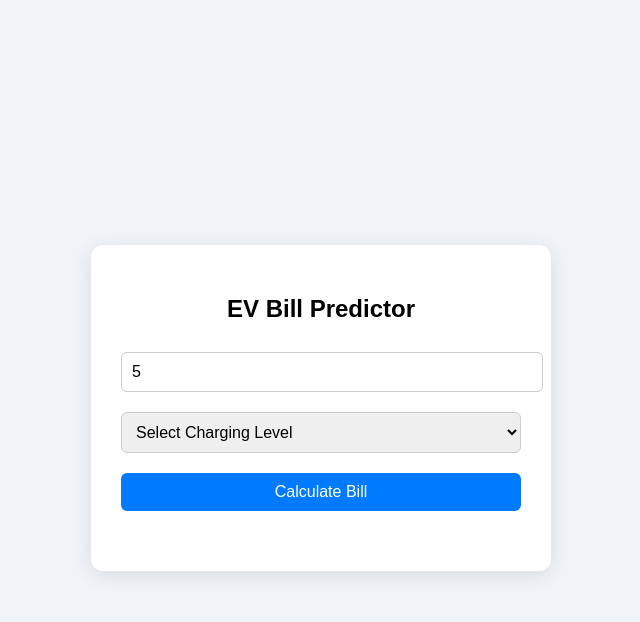
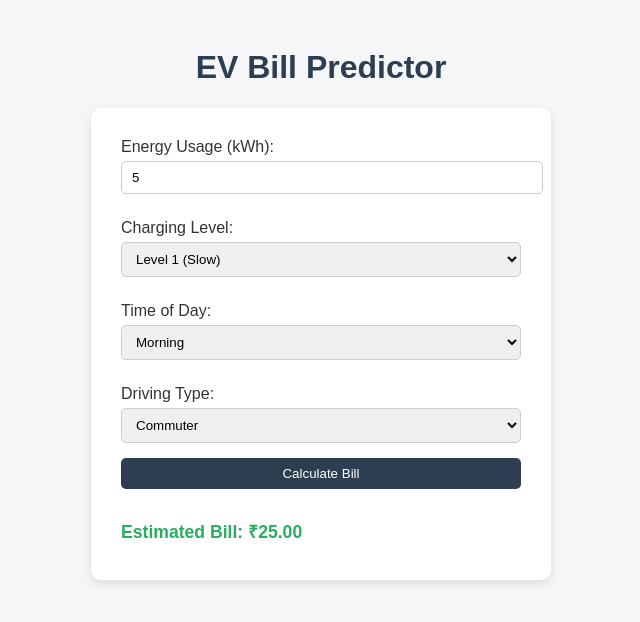
Before and after one commit to akandik/ev-bill-predictor, a plain HTML site: page index.html in a window 1280 px wide. Both pictures are taken after typing "5" into the empty fields and a click on the button "Calculate Bill". Shown: the whole page, without its empty margins (319-959 px from the left). Drawn offline with Linux system fonts and the light colour scheme.

Commit message:
Enhance bill calculation with new inputs
Updated the EV Bill Predictor to include time of day and driving type adjustments for bill calculation.

```diff
--- a/index.html
+++ b/index.html
@@ -7,56 +7,80 @@
     <style>
         body {
             font-family: Arial, sans-serif;
-      background: #f0f4f8;
+            background: #f4f6f8;
+            color: #333;
             display: flex;
-      justify-content: center;
+            flex-direction: column;
             align-items: center;
-      height: 100vh;
+            padding: 20px;
+        }
+        h1 {
+            color: #2c3e50;
         }
         .container {
-      background: white;
-      padding: 30px;
-      border-radius: 12px;
-      box-shadow: 0 4px 20px rgba(0,0,0,0.1);
-      text-align: center;
+            background: #fff;
+            padding: 20px 30px;
+            border-radius: 10px;
+            box-shadow: 0px 4px 10px rgba(0,0,0,0.1);
             max-width: 400px;
             width: 100%;
         }
+        label {
+            display: block;
+            margin: 10px 0 5px;
+        }
         input, select, button {
-      padding: 10px;
-      margin: 10px 0;
             width: 100%;
-      border-radius: 6px;
+            padding: 8px 10px;
+            margin-bottom: 15px;
+            border-radius: 5px;
             border: 1px solid #ccc;
-      font-size: 16px;
         }
         button {
-      background: #007BFF;
-      color: white;
+            background: #2c3e50;
+            color: #fff;
             border: none;
             cursor: pointer;
         }
         button:hover {
-      background: #0056b3;
+            background: #34495e;
         }
         #output {
-      margin-top: 20px;
+            margin-top: 15px;
             font-weight: bold;
-      font-size: 18px;
-      color: #333;
+            font-size: 1.1em;
+            color: #27ae60;
         }
     </style>
 </head>
 <body>
+    <h1>EV Bill Predictor</h1>
     <div class="container">
-    <h2>EV Bill Predictor</h2>
-    <input type="number" id="usage" placeholder="Enter kWh used" min="0" />
+        <label for="usage">Energy Usage (kWh):</label>
+        <input type="number" id="usage" placeholder="Enter kWh used" min="0">
+
+        <label for="charging-level">Charging Level:</label>
         <select id="charging-level">
-      <option value="">Select Charging Level</option>
             <option value="1">Level 1 (Slow)</option>
             <option value="2">Level 2 (Medium)</option>
-      <option value="3">DC Fast</option>
+            <option value="3">DC Fast (Quick)</option>
         </select>
+
+        <label for="time-of-day">Time of Day:</label>
+        <select id="time-of-day">
+            <option value="morning">Morning</option>
+            <option value="afternoon">Afternoon</option>
+            <option value="evening">Evening</option>
+            <option value="night">Night</option>
+        </select>
+
+        <label for="driving-type">Driving Type:</label>
+        <select id="driving-type">
+            <option value="commuter">Commuter</option>
+            <option value="casual">Casual Driver</option>
+            <option value="long-distance">Long Distance Traveler</option>
+        </select>
+
         <button id="calculate-btn">Calculate Bill</button>
         <p id="output"></p>
     </div>
@@ -67,21 +91,29 @@
 
             const usage = Number(document.getElementById('usage').value);
             const level = Number(document.getElementById('charging-level').value);
+            const time = document.getElementById('time-of-day').value;
+            const driving = document.getElementById('driving-type').value;
 
-      if (!usage || !level) {
-        alert("Please enter all inputs!");
+            if (!usage || usage <= 0) {
+                alert("Please enter a valid energy usage.");
                 return;
             }
 
-      // Define rates per kWh for each level
+            // Base rates per kWh by charging level
             let rate = 0;
-      if (level === 1) rate = 5;      // Level 1
-      else if (level === 2) rate = 8; // Level 2
-      else if (level === 3) rate = 12;// DC Fast
+            if (level === 1) rate = 5;
+            else if (level === 2) rate = 8;
+            else if (level === 3) rate = 12;
 
-      const bill = usage * rate;
+            // Time of day adjustment
+            if (time === 'evening' || time === 'night') rate *= 1.1; // 10% more for peak time
 
-      document.getElementById('output').innerText = `Estimated Bill: ₹${bill.toFixed(2)}`;
+            // Driving type adjustment
+            if (driving === 'long-distance') rate *= 1.05; // 5% extra for heavy usage
+
+            const bill = (usage * rate).toFixed(2);
+
+            document.getElementById('output').innerText = `Estimated Bill: ₹${bill}`;
         });
     </script>
 </body>
```
Lines whose indentation alone changed are shown as unchanged.
